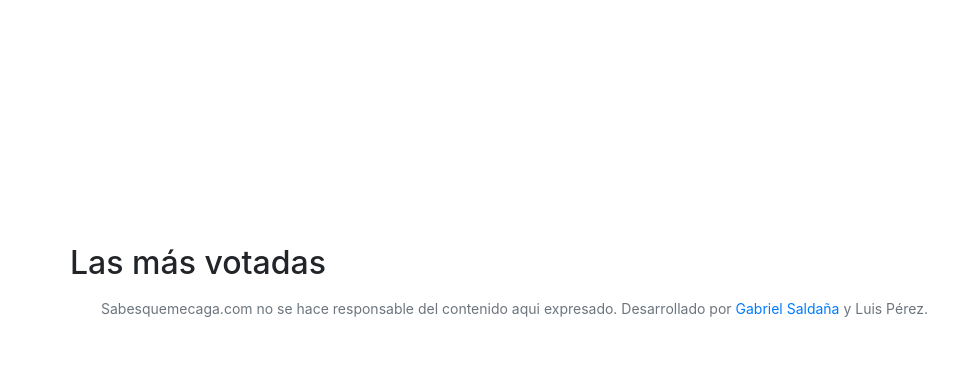
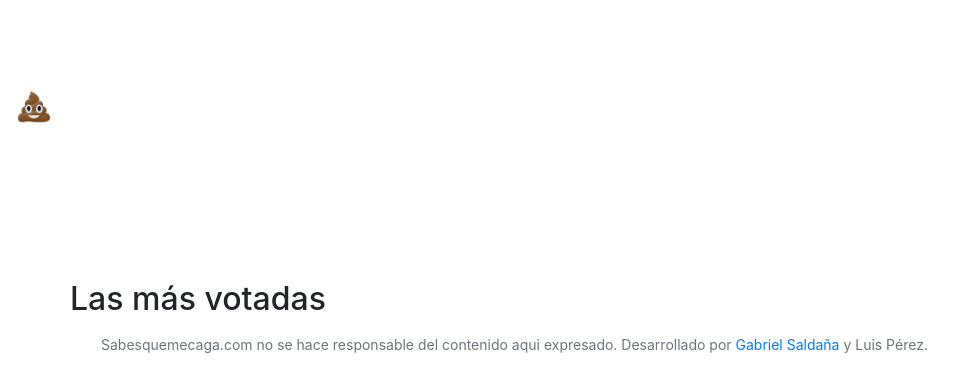
Before and after one commit to gabrielsaldana/sqmc, a Django app: page /top/ in a window 1280 px wide. Shown: the top 392 px of the page, without its empty margins (0-973 px from the left). Run offline with Django 3.2, Linux system fonts and the light colour scheme; data that the repository does not hold is empty; some libraries are stand-ins or nearby versions.

Commit message:
Adds brand icon

```diff
--- a/sabesqmc/templates/base.html
+++ b/sabesqmc/templates/base.html
@@ -8,14 +8,15 @@
         {% block meta_description %}{% endblock %}
         <link rel="stylesheet" href="https://maxcdn.bootstrapcdn.com/bootstrap/4.0.0-alpha.4/css/bootstrap.min.css" integrity="2hfp1SzUoho7/TsGGGDaFdsuuDL0LX2hnUp6VkX3CUQ2K4K+xjboZdsXyp4oUHZj" crossorigin="anonymous">
                 <link href="https://maxcdn.bootstrapcdn.com/font-awesome/4.6.3/css/font-awesome.min.css" rel="stylesheet" integrity="sha384-T8Gy5hrqNKT+hzMclPo118YTQO6cYprQmhrYwIiQ/3axmI1hQomh7Ud2hPOy8SP1" crossorigin="anonymous">
-        <link href="http://fonts.googleapis.com/css?family=Carter+One" rel="stylesheet" type="text/css">
+                <link href="http://fonts.googleapis.com/css?family=Carter+One" rel="stylesheet" type="text/css">
         <link href="{% static 'css/styles.css' %}" rel="stylesheet">
         {% block css %}
         {% endblock %}
     </head>
     <body style="padding-top: 5em;" class="bg-inverse">
-        <nav class="navbar navbar-fixed-top navbar-dark">
-            <ul class="nav navbar-nav">
+      <nav class="navbar navbar-fixed-top navbar-dark">
+        <ul class="nav navbar-nav">
+          <a class="navbar-brand" href="/" style="padding:0; margin-top: 0; margin-bottom: 0;"><img height="36px" src="{% static 'imgs/poop.png' %}"></a>
                 <li class="nav-item">
                     <a class="nav-link" href="{% url 'latest' %}">Ver las más recientes</a>
                 </li>
@@ -37,6 +38,7 @@
         <script src="https://ajax.googleapis.com/ajax/libs/jquery/3.0.0/jquery.min.js" integrity="sha384-THPy051/pYDQGanwU6poAc/hOdQxjnOEXzbT+OuUAFqNqFjL+4IGLBgCJC3ZOShY" crossorigin="anonymous"></script>
         <script src="https://cdnjs.cloudflare.com/ajax/libs/tether/1.2.0/js/tether.min.js" integrity="sha384-Plbmg8JY28KFelvJVai01l8WyZzrYWG825m+cZ0eDDS1f7d/js6ikvy1+X+guPIB" crossorigin="anonymous"></script>
         <script src="https://maxcdn.bootstrapcdn.com/bootstrap/4.0.0-alpha.4/js/bootstrap.min.js" integrity="VjEeINv9OSwtWFLAtmc4JCtEJXXBub00gtSnszmspDLCtC0I4z4nqz7rEFbIZLLU" crossorigin="anonymous"></script>
+        <script src="//twemoji.maxcdn.com/twemoji.min.js"></script>
         {% block javascript %}
         {% endblock %}
     </body>
```
Also changed, not shown: sabesqmc/static/imgs/poop.png (added).
